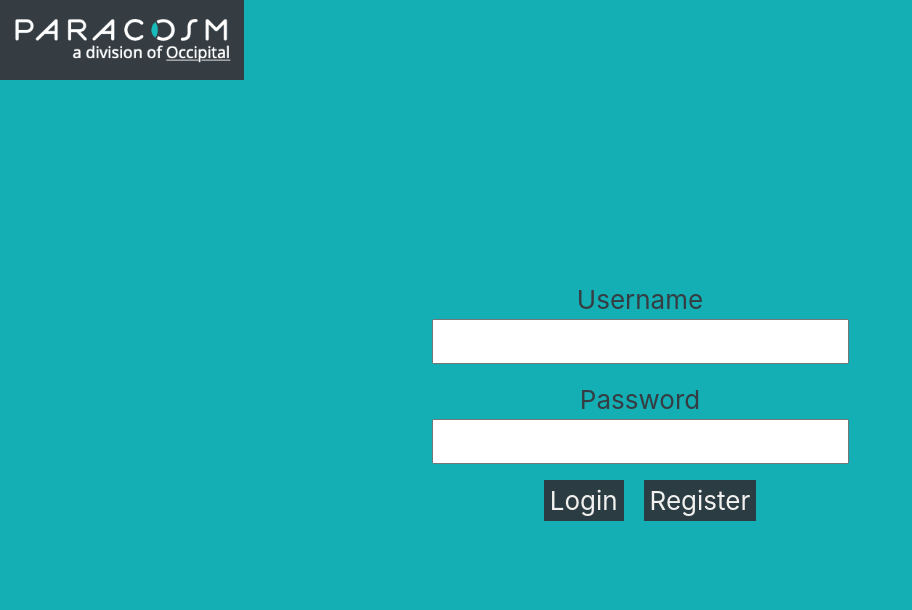
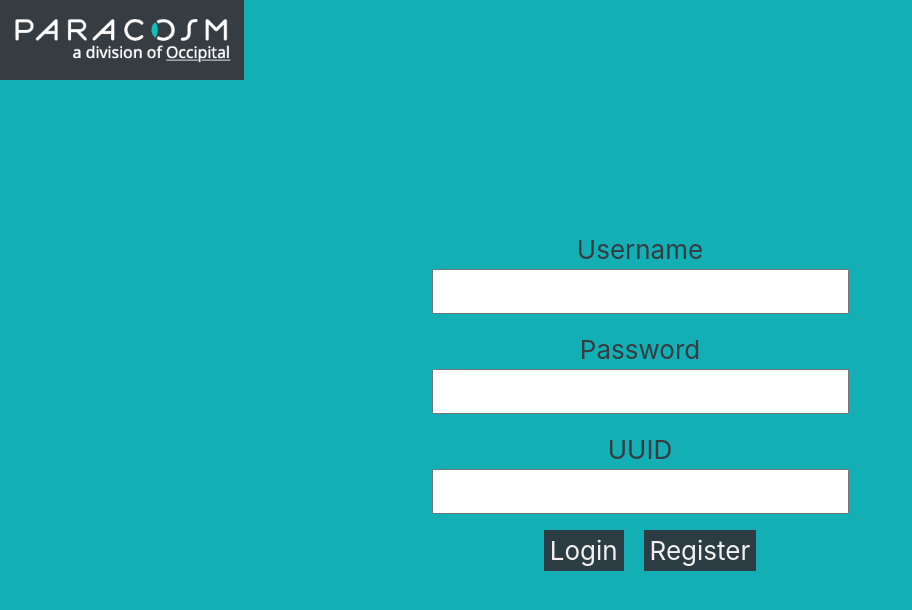
Before and after one commit to lukeherczeg/CalibrationApp, a React (Create React App) app in the folder client/: page /Home in a window 1280 px wide. Shown: the top 610 px of the page, without its empty margins (0-912 px from the left). Built offline with nearby package versions, Linux system fonts and the light colour scheme.

Commit message:
add uuid input

```diff
--- a/client/src/views/Home/Home.js
+++ b/client/src/views/Home/Home.js
@@ -20,7 +20,10 @@ function Home() {
                     </p>
                     <text>Password</text>
                     <p><input type="text" name="Password" id="Password"/></p>
-
+                    <text>UUID</text>
+                    <p>
+                    <input type="text" name="UUID" id="UUID"/>
+                    </p>
                 <a class="Buttons">
                     <Link to="/Login">
              <button class="ripples" type="button">
```
